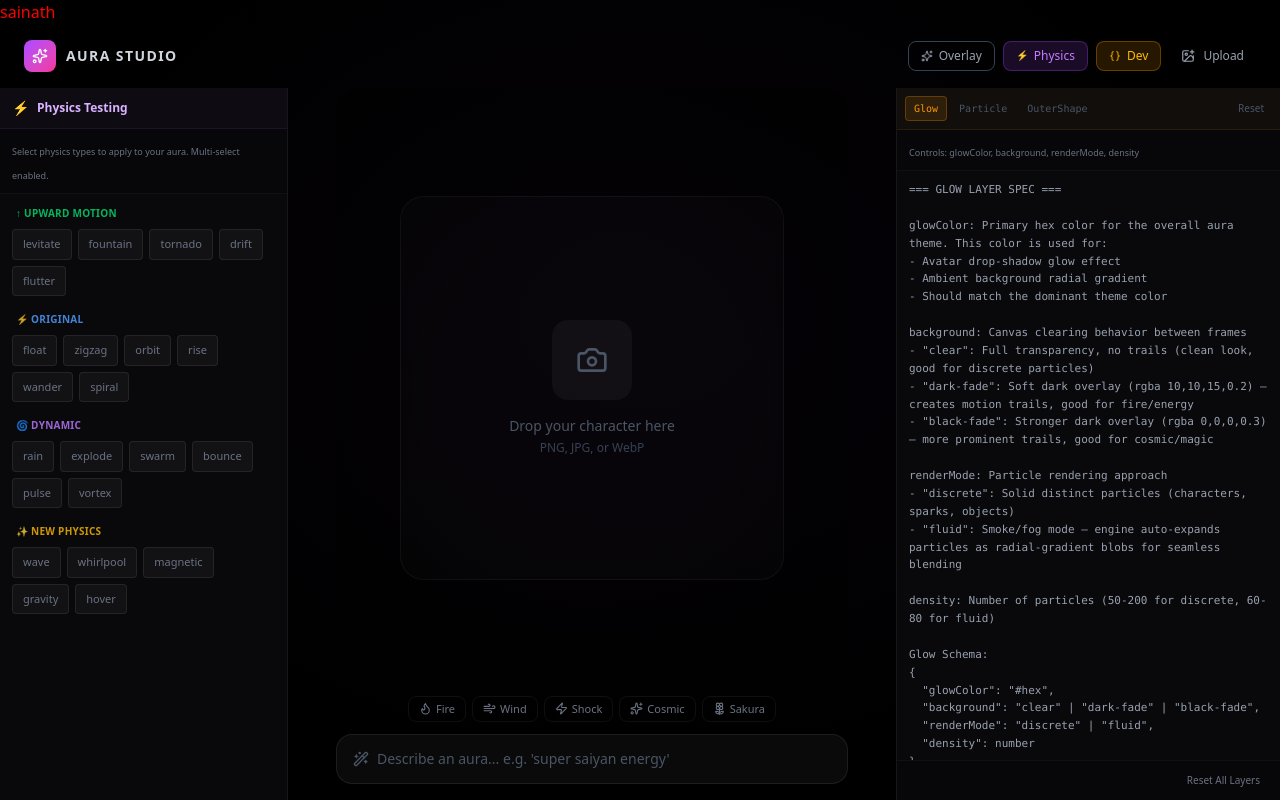
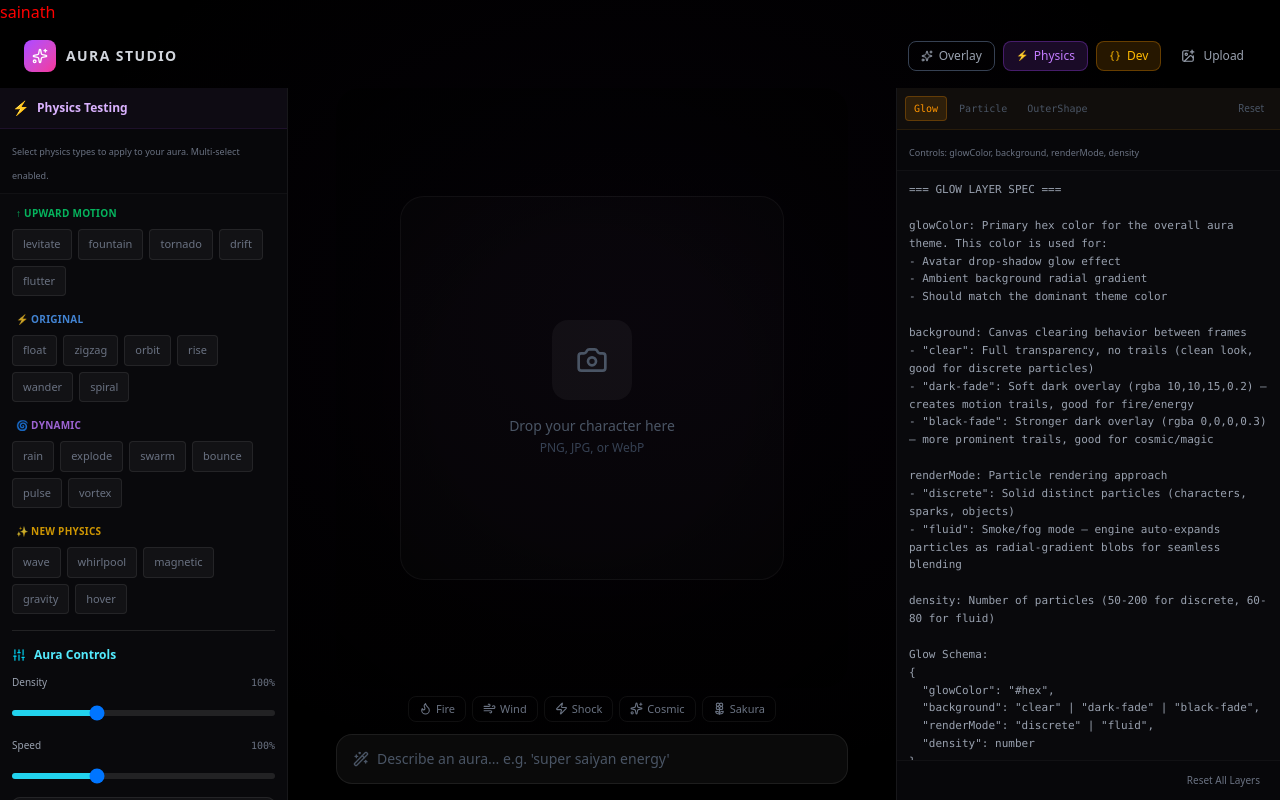
Before and after one commit to sainath-quizizz/AruaTest-sainath, a React (Vite) app in the folder aura-studio/: page / in a window 1280 px wide. Built offline with nearby package versions, Linux system fonts and the light colour scheme.

Commit message:
Add density, speed, and size multipliers to particle system in Aura Studio

```diff
--- a/aura-studio/src/AuraStudio.jsx
+++ b/aura-studio/src/AuraStudio.jsx
@@ -9,7 +9,8 @@ import {
   Flame,
   Wind,
   Zap,
-  Flower2
+  Flower2,
+  Sliders
 } from 'lucide-react';
 
 const AURA_TYPES = {
@@ -430,8 +431,9 @@ class Particle {
     if (this.type === AURA_TYPES.CUSTOM && this.customConfig) {
       const isFluidMode = this.customConfig.renderMode === 'fluid';
 
-      this.x += this.vx;
-      this.y += this.vy;
+      const speedMult = this.speedMultiplier || 1.0;
+      this.x += this.vx * speedMult;
+      this.y += this.vy * speedMult;
       if (this.rotSpeed) this.rotation += this.rotSpeed;
       this.movementPhase = (this.movementPhase || 0) + 0.08;
 
@@ -678,17 +680,18 @@ class Particle {
     }
 
     // --- PRESET AURA TYPES ---
+    const speedMult = this.speedMultiplier || 1.0;
     switch (this.type) {
       case AURA_TYPES.FIRE:
-        this.x += this.vx;
-        this.y += this.vy;
+        this.x += this.vx * speedMult;
+        this.y += this.vy * speedMult;
         this.vx *= 0.99;
         this.size *= 0.96;
         this.life -= this.decay;
         break;
 
       case AURA_TYPES.WIND:
-        this.y += this.vy;
+        this.y += this.vy * speedMult;
         this.x = this.initialX + Math.sin(this.y * this.frequency + this.phase) * this.amplitude;
         this.life -= this.decay;
         break;
@@ -699,13 +702,13 @@ class Particle {
         break;
 
       case AURA_TYPES.COSMIC:
-        this.x += this.vx;
-        this.y += this.vy;
+        this.x += this.vx * speedMult;
+        this.y += this.vy * speedMult;
         this.life -= this.decay;
         break;
 
       case AURA_TYPES.SAKURA:
-        this.y += this.vy;
+        this.y += this.vy * speedMult;
         this.x += Math.sin(this.y * 0.05) * 0.5;
         this.rotation += this.rotSpeed;
         this.life -= this.decay;
@@ -804,7 +807,8 @@ class Particle {
 
     if (this.type === AURA_TYPES.CUSTOM && this.customConfig && this.entity?.shapes) {
       const style = this.entity.style || 'solid';
-      const s = this.size;
+      const sizeMult = this.sizeMultiplier || 1.0;
+      const s = this.size * sizeMult;
 
       ctx.translate(this.x, this.y);
       ctx.rotate(this.rotation || 0);
@@ -876,17 +880,19 @@ class Particle {
       }
     } else {
       // --- PRESET AURA TYPES ---
+      const sizeMult = this.sizeMultiplier || 1.0;
       switch (this.type) {
         case AURA_TYPES.FIRE: {
           ctx.globalCompositeOperation = 'screen';
           ctx.globalAlpha = this.life * 0.8;
-          const gradient = ctx.createRadialGradient(this.x, this.y, 0, this.x, this.y, this.size);
+          const fireSize = this.size * sizeMult;
+          const gradient = ctx.createRadialGradient(this.x, this.y, 0, this.x, this.y, fireSize);
           gradient.addColorStop(0, 'hsla(40, 100%, 60%, 1)');
           gradient.addColorStop(0.5, `hsla(${this.hue}, 100%, 50%, 0.6)`);
           gradient.addColorStop(1, 'hsla(0, 100%, 20%, 0)');
           ctx.fillStyle = gradient;
           ctx.beginPath();
-          ctx.arc(this.x, this.y, this.size, 0, Math.PI * 2);
+          ctx.arc(this.x, this.y, fireSize, 0, Math.PI * 2);
           ctx.fill();
           break;
         }
@@ -910,7 +916,7 @@ class Particle {
           ctx.globalCompositeOperation = 'lighter';
           ctx.globalAlpha = this.life;
           ctx.strokeStyle = `hsla(${this.hue}, 80%, 70%, 1)`;
-          ctx.lineWidth = this.size;
+          ctx.lineWidth = this.size * sizeMult;
           ctx.shadowBlur = 10;
           ctx.shadowColor = `hsla(${this.hue}, 90%, 50%, 0.8)`;
           ctx.lineJoin = 'round';
@@ -1224,6 +1230,9 @@ export default function AuraStudio() {
   const [showPhysicsPanel, setShowPhysicsPanel] = useState(true);
   const [originalAuraConfig, setOriginalAuraConfig] = useState(null);
   const [originalAuraType, setOriginalAuraType] = useState(null);
+  const [densityMultiplier, setDensityMultiplier] = useState(1.0);
+  const [speedMultiplier, setSpeedMultiplier] = useState(1.0);
+  const [sizeMultiplier, setSizeMultiplier] = useState(1.0);
 
   const canvasRef = useRef(null);
   const outerCanvasRef = useRef(null);
@@ -1404,8 +1413,14 @@ export default function AuraStudio() {
       }
     }
 
+    // Apply density multiplier
+    count = Math.round(count * densityMultiplier);
+
     for (let i = 0; i < count; i++) {
-      particlesRef.current.push(new Particle(activeAura, canvas.width, canvas.height, customAuraConfig));
+      const particle = new Particle(activeAura, canvas.width, canvas.height, customAuraConfig);
+      particle.speedMultiplier = speedMultiplier;
+      particle.sizeMultiplier = sizeMultiplier;
+      particlesRef.current.push(particle);
     }
 
     const outerCanvas = outerCanvasRef.current;
@@ -1442,7 +1457,7 @@ export default function AuraStudio() {
         overlayShapeRef.current.setConfig(null);
       }
     }
-  }, [activeAura, customAuraConfig]);
+  }, [activeAura, customAuraConfig, densityMultiplier, speedMultiplier, sizeMultiplier]);
 
   const animate = useCallback(() => {
     const now = performance.now();
@@ -1762,6 +1777,69 @@ export default function AuraStudio() {
                       </button>
                     ))}
                   </div>
+                </div>
+
+                {/* Aura Controls Section */}
+                <div className="pt-4 mt-4 border-t border-white/[0.1]">
+                  <div className="flex items-center gap-2 mb-3">
+                    <Sliders size={14} className="text-cyan-400" />
+                    <span className="text-xs font-semibold text-cyan-300">Aura Controls</span>
+                  </div>
+
+                  {/* Density Slider */}
+                  <div className="space-y-2 mb-4">
+                    <div className="flex items-center justify-between">
+                      <label className="text-[10px] font-medium text-gray-400">Density</label>
+                      <span className="text-[10px] text-gray-500 font-mono">
+                        {(densityMultiplier * 100).toFixed(0)}%
+                      </span>
+                    </div>
+                    <input
+                      type="range"
+                      min="0.1"
+                      max="3"
+                      step="0.1"
+                      value={densityMultiplier}
+                      onChange={(e) => setDensityMultiplier(parseFloat(e.target.value))}
+                      className="w-full h-1.5 bg-white/10 rounded-lg appearance-none cursor-pointer"
+                      style={{
+                        background: `linear-gradient(to right, rgb(34 211 238) 0%, rgb(34 211 238) ${((densityMultiplier - 0.1) / 2.9) * 100}%, rgba(255,255,255,0.1) ${((densityMultiplier - 0.1) / 2.9) * 100}%, rgba(255,255,255,0.1) 100%)`
+                      }}
+                    />
+                  </div>
+
+                  {/* Speed Slider */}
+                  <div className="space-y-2">
+                    <div className="flex items-center justify-between">
+                      <label className="text-[10px] font-medium text-gray-400">Speed</label>
+                      <span className="text-[10px] text-gray-500 font-mono">
+                        {(speedMultiplier * 100).toFixed(0)}%
+                      </span>
+                    </div>
+                    <input
+                      type="range"
+                      min="0.1"
+                      max="3"
+                      step="0.1"
+                      value={speedMultiplier}
+                      onChange={(e) => setSpeedMultiplier(parseFloat(e.target.value))}
+                      className="w-full h-1.5 bg-white/10 rounded-lg appearance-none cursor-pointer"
+                      style={{
+                        background: `linear-gradient(to right, rgb(34 211 238) 0%, rgb(34 211 238) ${((speedMultiplier - 0.1) / 2.9) * 100}%, rgba(255,255,255,0.1) ${((speedMultiplier - 0.1) / 2.9) * 100}%, rgba(255,255,255,0.1) 100%)`
+                      }}
+                    />
+                  </div>
+
+                  {/* Reset Button */}
+                  <button
+                    onClick={() => {
+                      setDensityMultiplier(1.0);
+                      setSpeedMultiplier(1.0);
+                    }}
+                    className="w-full mt-3 px-3 py-1.5 rounded-lg text-[10px] font-medium bg-white/[0.04] text-gray-500 border border-white/[0.08] hover:text-cyan-300 hover:border-cyan-500/30 hover:bg-cyan-500/10 transition-all"
+                  >
+                    Reset to 100%
+                  </button>
                 </div>
               </div>
             </>
```
